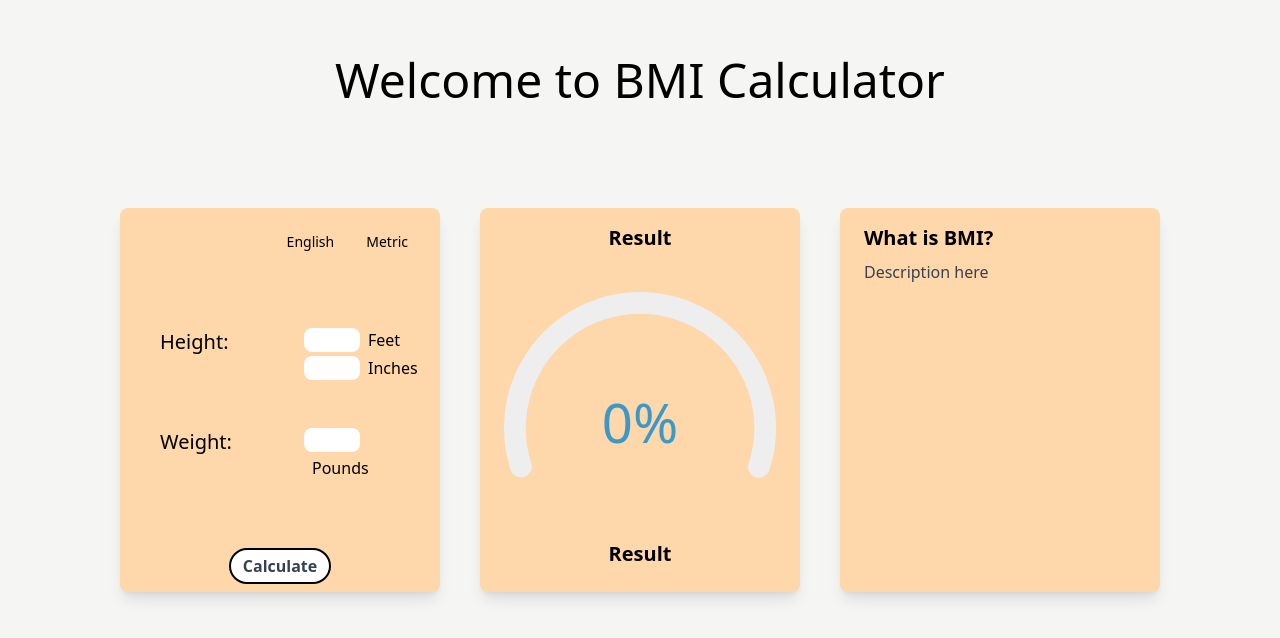
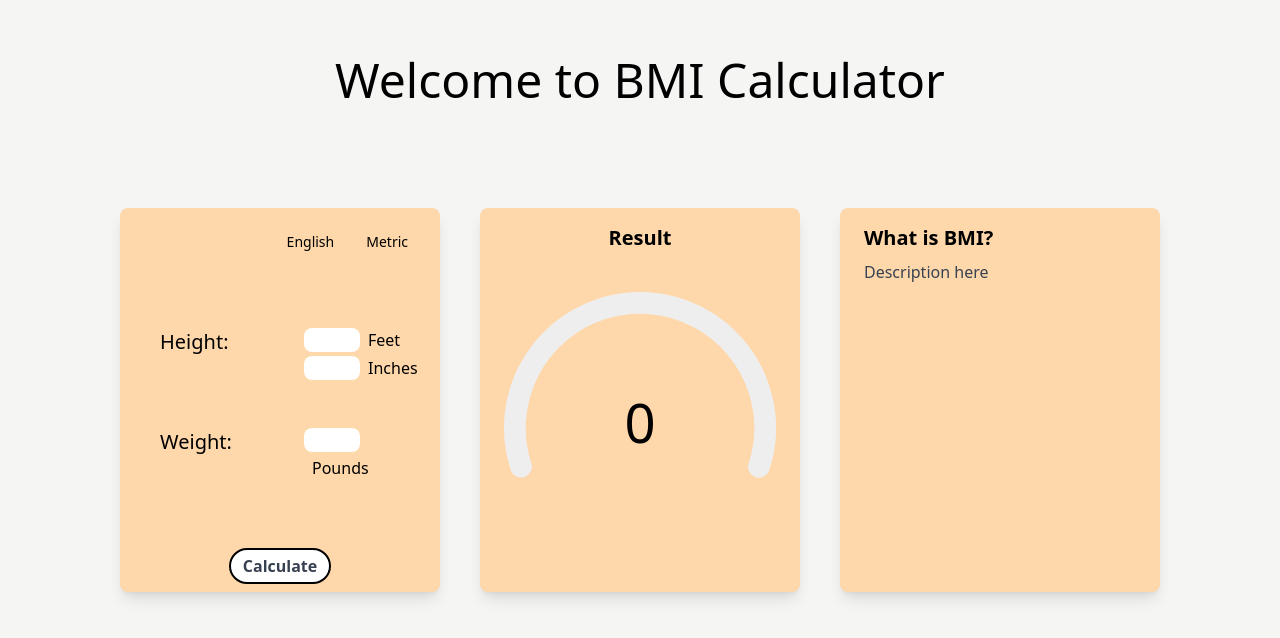
Before and after one commit to Daniel7842900/react-bmi-calculator-js, a React (Vite) app: page / in a window 1280 px wide. Shown: the top 638 px of the page. Built offline with nearby package versions, Linux system fonts and the light colour scheme.

Commit message:
add indication for progress bar and show status and change color

```diff
--- a/src/App.jsx
+++ b/src/App.jsx
@@ -2,13 +2,11 @@ import { useState } from "react";
 import Toggle from "./components/Toggle";
 import Input from "./components/Input";
 import Card from "./components/Card";
-import { calculateBMI } from "./utils/helpers";
+import { calculateBMI, capitalizeFirstLetter } from "./utils/helpers";
 import { CircularProgressbar, buildStyles } from "react-circular-progressbar";
 import "react-circular-progressbar/dist/styles.css";
 
 function App() {
-  const percentage = 66;
-
   const [measurement, setMeasurement] = useState({
     feet: "",
     inches: "",
@@ -18,8 +16,11 @@ function App() {
   });
 
   const [isChecked, setIsChecked] = useState(false);
-
   const [BMI, setBMI] = useState(0);
+  const [indication, setIndication] = useState({
+    status: "",
+    color: "",
+  });
 
   // handle input fields change
   const handleChange = (e) => {
@@ -46,7 +47,7 @@ function App() {
   // Prevent typing dot
   const handleKeyDown = (e) => {
     if (e.key === ".") {
-      e.preventDefault(); // Prevent typing a dot
+      e.preventDefault();
     }
   };
 
@@ -61,12 +62,37 @@ function App() {
     });
   };
 
-  const handleSubmit = (e) => {
-    // e.preventDefault();
-    console.log("submit clicked");
+  const handleSubmit = () => {
     const BMI = calculateBMI(measurement, isChecked);
-    console.log("BMI: ", BMI);
+    const status = pickColor(BMI);
+
     setBMI(BMI);
+    setIndication({
+      status: status.status,
+      color: status.color,
+    });
+  };
+
+  const pickColor = (bmi) => {
+    let result = {};
+
+    const weightStatus = {
+      underweight: { max: 18.5, color: "#fddf47" },
+      healthy: { max: 24.99, color: "#4ade80" },
+      overweight: { max: 29.99, color: "#fddf47" },
+      obesity: { max: Infinity, color: "#ef4444" },
+    };
+
+    const status = Object.keys(weightStatus).find(
+      (key) => bmi <= weightStatus[key].max
+    );
+
+    result = {
+      status: status,
+      color: weightStatus[status].color,
+    };
+
+    return result;
   };
 
   return (
@@ -165,18 +191,22 @@ function App() {
           <div className="px-6 py-4 justify-center items-center mx-auto h-1/2 grow">
             <CircularProgressbar
               value={BMI}
-              text={`${BMI}%`}
+              text={`${BMI}`}
               circleRatio={0.6}
               styles={buildStyles({
                 rotation: 0.7,
                 strokeLinecap: "round",
                 trailColor: "#eee",
+                pathColor: `${indication.color}`,
+                textColor: "#000",
               })}
+              minValue={0}
+              maxValue={40}
             />
           </div>
           <div className="px-6 py-4 justify-center items-center mx-auto flex flex-col">
             <div className="font-bold text-xl mb-2">
-              <span>Result</span>
+              <span>{capitalizeFirstLetter(indication.status)}</span>
             </div>
           </div>
         </Card>
--- a/src/utils/helpers.js
+++ b/src/utils/helpers.js
@@ -33,4 +33,9 @@ const roundToDecimal = (number) => {
   return result;
 };
 
-export { calculateBMI };
+const capitalizeFirstLetter = (str) => {
+  const result = str.charAt(0).toUpperCase() + str.slice(1);
+  return result;
+};
+
+export { calculateBMI, capitalizeFirstLetter };
```
